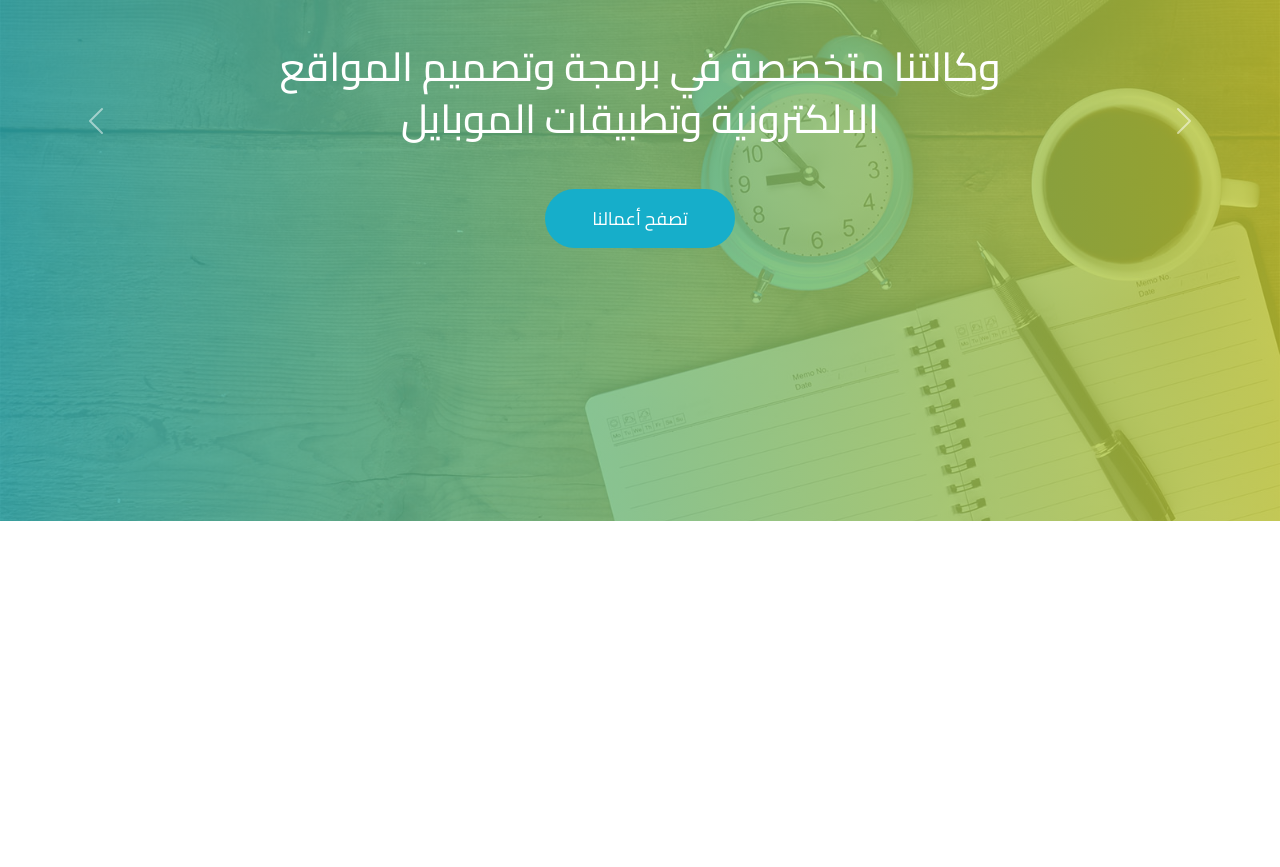
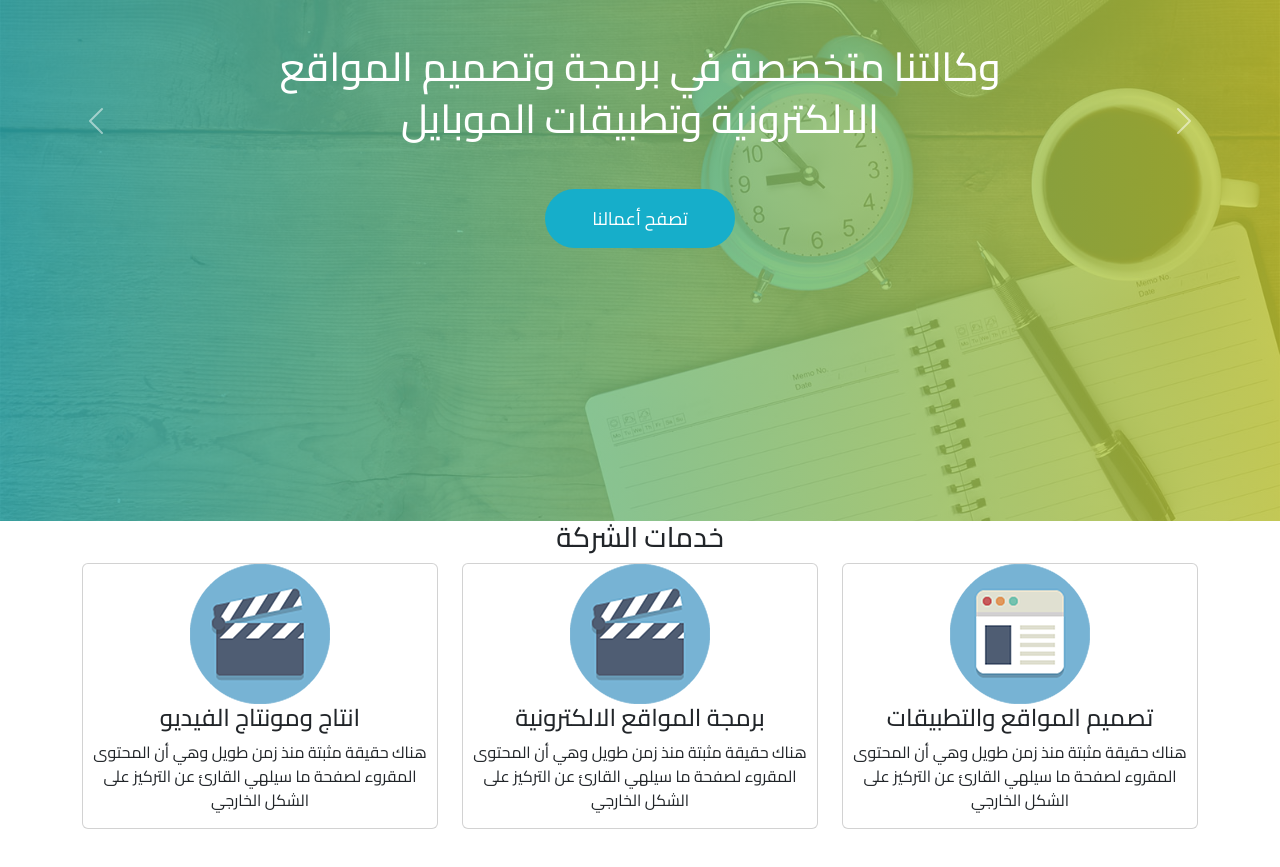
Before and after one commit to mouhamamd-kl/UI-Course, a plain HTML site: page landingPages/Company/index.html in a window 1280 px wide. Shown: the part 279-1146 px from the top of the page. After the commit the page ends 1108 px from the top, so only its background shows below. Drawn offline with nearby package versions, Linux system fonts and the light colour scheme.

Commit message:
creating services section without styling

```diff
--- a/landingPages/Company/index.html
+++ b/landingPages/Company/index.html
@@ -5,8 +5,7 @@
     <meta charset="UTF-8">
     <meta name="viewport" content="width=device-width, initial-scale=1.0">
     <link rel="stylesheet" href="./asset/bootstrap/css/bootstrap.css">
-        <link rel="stylesheet"
-            href="https://cdnjs.cloudflare.com/ajax/libs/font-awesome/6.4.0/css/all.min.css"
+    <link rel="stylesheet" href="https://cdnjs.cloudflare.com/ajax/libs/font-awesome/6.4.0/css/all.min.css"
         integrity="sha512-iecdLmaskl7CVkqkXNQ/ZH/XLlvWZOJyj7Yy7tcenmpD1ypASozpmT/E0iPtmFIB46ZmdtAc9eNBvH0H/ZpiBw=="
         crossorigin="anonymous" referrerpolicy="no-referrer" />
     <link rel="stylesheet" href="./css/index.css">
@@ -18,14 +17,12 @@
             <a class="navbar-brand" href="#">
                 <img src="./images/logo.png" alt>
             </a>
-                <button class="navbar-toggler" type="button"
-                    data-bs-toggle="collapse"
+            <button class="navbar-toggler" type="button" data-bs-toggle="collapse"
                 data-bs-target="#navbarSupportedContent">
                 <!-- <span class="navbar-toggler-icon"></span> -->
                 <i class="fas fa-bars"></i>
             </button>
-                <div class="collapse navbar-collapse"
-                    id="navbarSupportedContent">
+            <div class="collapse navbar-collapse" id="navbarSupportedContent">
                 <ul class="navbar-nav ms-auto mb-2 mb-lg-0">
                     <li class="nav-item">
                         <a class="nav-link active" href="#services">خدمات
@@ -71,40 +68,83 @@
                         </div>
 
                     </div>
-                        <button class="carousel-control-prev" type="button"
-                            data-bs-target="#carouselExample"
+                    <button class="carousel-control-prev" type="button" data-bs-target="#carouselExample"
                         data-bs-slide="prev">
-                            <span class="carousel-control-prev-icon"
-                                aria-hidden="true"></span>
+                        <span class="carousel-control-prev-icon" aria-hidden="true"></span>
                         <span class="visually-hidden">Previous</span>
                     </button>
-                        <button class="carousel-control-next" type="button"
-                            data-bs-target="#carouselExample"
+                    <button class="carousel-control-next" type="button" data-bs-target="#carouselExample"
                         data-bs-slide="next">
-                            <span class="carousel-control-next-icon"
-                                aria-hidden="true"></span>
+                        <span class="carousel-control-next-icon" aria-hidden="true"></span>
                         <span class="visually-hidden">Next</span>
                     </button>
                 </div>
             </div>
     </header>
     <main>
-                <section class="services" id="services"
-                    style="height: 1500px;padding-top: 300px;"></section>
-                <section class="gallery" id="gallery"
-                    style="height: 1500px;padding-top: 300px;"></section>
-                <section class="statistics" id="statistics"
-                    style="height: 1500px;padding-top: 300px;"></section>
-                <section class="contacts" id="contacts"
-                    style="height: 1500px;padding-top: 300px;"></section>
+        <section class="services" id="services">
+            <div class="services-title">
+                <h3 class="text-center">خدمات الشركة</h3>
+                <div class="container">
+                    <div class="row">
+                        <div class="col-md-4">
+                            <div class="card text-center">
+                                <div class="card-img">
+                                    <img src="./images/feature-1.png" alt="">
+                                </div>
+                                <div class="card-block">
+                                    <h4>تصميم المواقع والتطبيقات</h4>
+                                    <p>
+                                        هناك حقيقة مثبتة منذ زمن طويل وهي أن المحتوى المقروء لصفحة ما سيلهي القارئ عن
+                                        التركيز على الشكل الخارجي
+                                    </p>
+                                </div>
+                            </div>
+                        </div>
+                        <div class="col-md-4">
+                            <div class="card text-center">
+                                <div class="card-img">
+                                    <img src="./images/feature-3.png" alt="">
+                                </div>
+                                <div class="card-block">
+                                    <h4>برمجة المواقع الالكترونية
+
+                                    </h4>
+                                    <p>
+                                        هناك حقيقة مثبتة منذ زمن طويل وهي أن المحتوى المقروء لصفحة ما سيلهي القارئ عن
+                                        التركيز على الشكل الخارجي
+                                    </p>
+                                </div>
+                            </div>
+                        </div>
+                        <div class="col-md-4">
+                            <div class="card text-center">
+                                <div class="card-img">
+                                    <img src="./images/feature-3.png" alt="">
+                                </div>
+                                <div class="card-block">
+                                    <h4>
+انتاج ومونتاج الفيديو
+                                    </h4>                                    <p>
+                                        هناك حقيقة مثبتة منذ زمن طويل وهي أن المحتوى المقروء لصفحة ما سيلهي القارئ عن
+                                        التركيز على الشكل الخارجي
+                                    </p>
+                                </div>
+                            </div>
+                        </div>
+                    </div>
+                </div>
+            </div>
+        </section>
+        <section class="gallery" id="gallery"></section>
+        <section class="statistics" id="statistics"></section>
+        <section class="contacts" id="contacts"></section>
     </main>
     <footer></footer>
-            <script
-                src="https://cdn.jsdelivr.net/npm/bootstrap@5.3.0/dist/js/bootstrap.bundle.min.js"
+    <script src="https://cdn.jsdelivr.net/npm/bootstrap@5.3.0/dist/js/bootstrap.bundle.min.js"
         integrity="sha384-geWF76RCwLtnZ8qwWowPQNguL3RmwHVBC9FhGdlKrxdiJJigb/j/68SIy3Te4Bkz"
         crossorigin="anonymous"></script>
-            <script
-                src="https://ajax.googleapis.com/ajax/libs/jquery/3.6.0/jquery.min.js"></script>
+    <script src="https://ajax.googleapis.com/ajax/libs/jquery/3.6.0/jquery.min.js"></script>
     <script src="./js/index.js"></script>
 </body>
 
```
Lines whose indentation alone changed are shown as unchanged.
